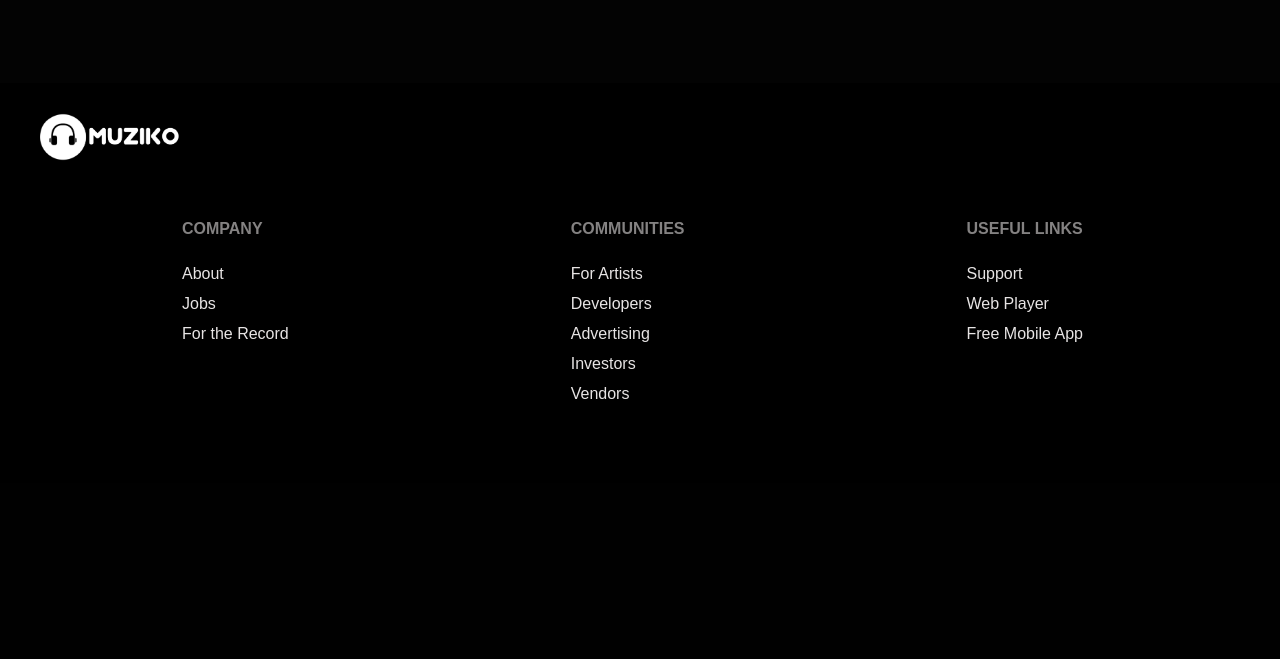
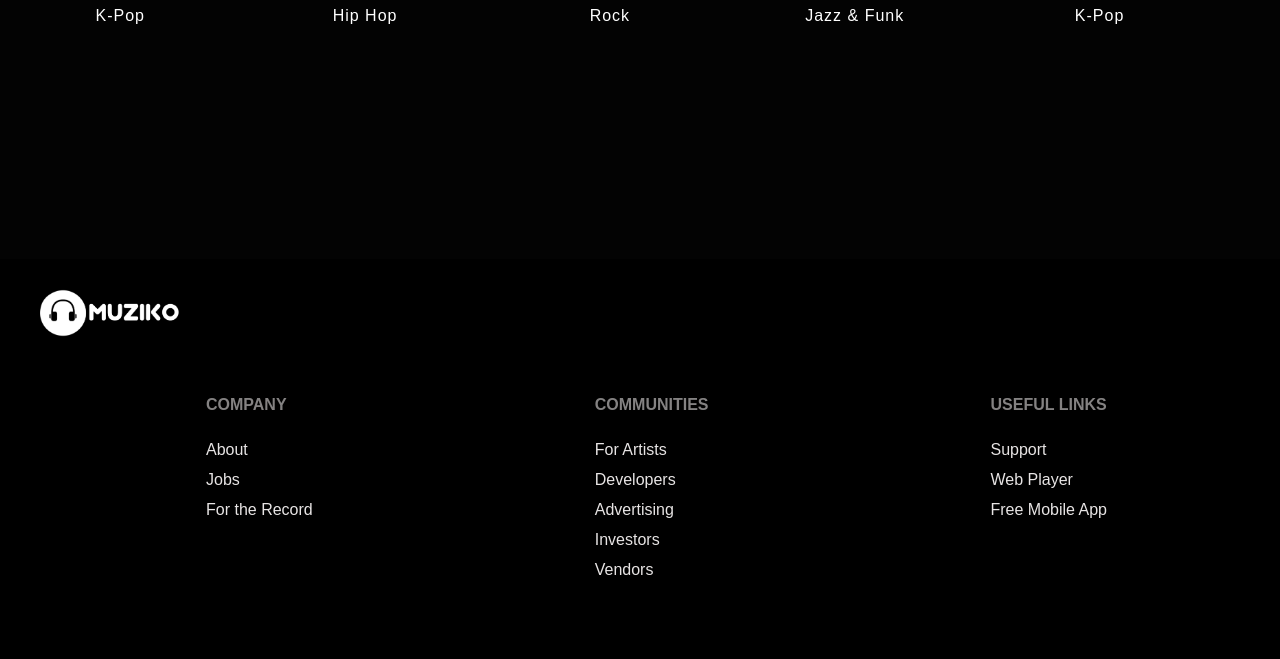
Before and after one commit to pallavipriyaa/muziko-trail, a PHP site: page /international.php in a window 1280 px wide. Shown: the part 3881-4540 px from the top of the page. Before the commit the page ends 4280 px from the top, so only its background shows below. Run offline with PHP 8.4, Linux system fonts and the light colour scheme.

Commit message:
scroll bar added
Scroll bar's thumb is not yet visible.

```diff
--- a/css/international.css
+++ b/css/international.css
@@ -9,7 +9,7 @@
     display: flex;
     justify-content: center;
     align-items: center;
-    background: rgba(0, 0, 0, 0.990);
+    background: rgba(0, 0, 0, 0.99);
 
 }
 .container{
@@ -209,23 +209,39 @@
     letter-spacing: 1px;
 
 }
-
 .album{
     width: 100%;
     height: auto;
-    display: flex;
     justify-content: space-around;
     align-items: center;
-
+    overflow: auto;
+    overflow-x: scroll;
+    white-space: nowrap;
+}
+.album::-webkit-scrollbar{
+    width: 5px;
+    height: 8px;
+}
+.album::-webkit-scrollbar-track{
+    border-radius: 10px;
+    background: black;
+    box-shadow: inset 0 0 6px rgba(0, 0, 0, 0.9);
+}
+.album::-webkit-slider-thumb{
+    border-radius: 10px;
+    background: linear-gradient(rgb(255, 255, 255), gray);
+    box-shadow: inset 0 0 6px rgba(0, 0, 0, 0.1);
 }
 .genre{
     padding-top: 3%;
     width: 18%;
-    height: 250px;
-    padding-bottom: 10%;
+    height: 400px;
+    padding-bottom: 1%;
     padding-left: 5px;
     padding-right: 5px;
+    display: inline-block;
 }
+
 a{
     text-decoration: none;
     color: rgb(255, 255, 255);
@@ -234,6 +250,7 @@
 .genre-poster{
     width: 100%;
     border-radius: 10px;
+
 }
 
 
@@ -244,12 +261,13 @@
     position: sticky;
     padding-bottom: 0%;
     margin-bottom: 0%;
+    margin-top: 20px;
 }
 .footer-logo{
     padding: 30px 0;
 }
 table{
-    padding-left: 40px;
+    padding-left: 5%;
 
 }
 th {
--- a/international.php
+++ b/international.php
@@ -194,8 +194,8 @@
                     <h4>K-Pop</h4>
                     </a>
                 </div>
-            </div>
-            <div class="album">
+            <!-- </div>
+            <div class="album"> -->
                 <div class="genre">
                     <a href="#">
                     <img src="images/posters/11.png" class="genre-poster" alt="">
@@ -260,8 +260,8 @@
                     <h4>K-Pop</h4>
                     </a>
                 </div>
-            </div>
-            <div class="album">
+            <!-- </div>
+            <div class="album"> -->
                 <div class="genre">
                     <a href="#">
                     <img src="images/posters/17.png" class="genre-poster" alt="">
@@ -295,6 +295,52 @@
             </div>
 
             <h2>Weekly Jukebox</h2>
+            <div class="album">
+                <div class="genre">
+                    <a href="#">
+                    <img src="images/posters/mon.png" class="genre-poster" alt="">
+                    <h4>Monday Mix</h4>
+                    </a>
+                </div>
+                <div class="genre">
+                    <a href="#">
+                    <img src="images/posters/tue.png" class="genre-poster" alt="">
+                    <h4>Hip Hop</h4>
+                    </a>
+                </div>
+                <div class="genre">
+                    <a href="#">
+                    <img src="images/posters/wed.png" class="genre-poster" alt="">
+                    <h4>Rock</h4>
+                    </a>
+                </div>
+                <div class="genre">
+                    <a href="#">
+                    <img src="images/posters/thu.png" class="genre-poster" alt="">
+                    <h4>Jazz & Funk</h4>
+                    </a>
+                </div>
+                <div class="genre">
+                    <a href="#">
+                    <img src="images/posters/fri.png" class="genre-poster" alt="">
+                    <h4>K-Pop</h4>
+                    </a>
+                </div>
+                <div class="genre">
+                    <a href="#">
+                    <img src="images/posters/sat.png" class="genre-poster" alt="">
+                    <h4>K-Pop</h4>
+                    </a>
+                </div>
+                <div class="genre">
+                    <a href="#">
+                    <img src="images/posters/sun.png" class="genre-poster" alt="">
+                    <h4>K-Pop</h4>
+                    </a>
+                </div>
+            </div>
+
+            <h2>Podcasts</h2>
             <div class="album">
                 <div class="genre">
                     <a href="#">
```
